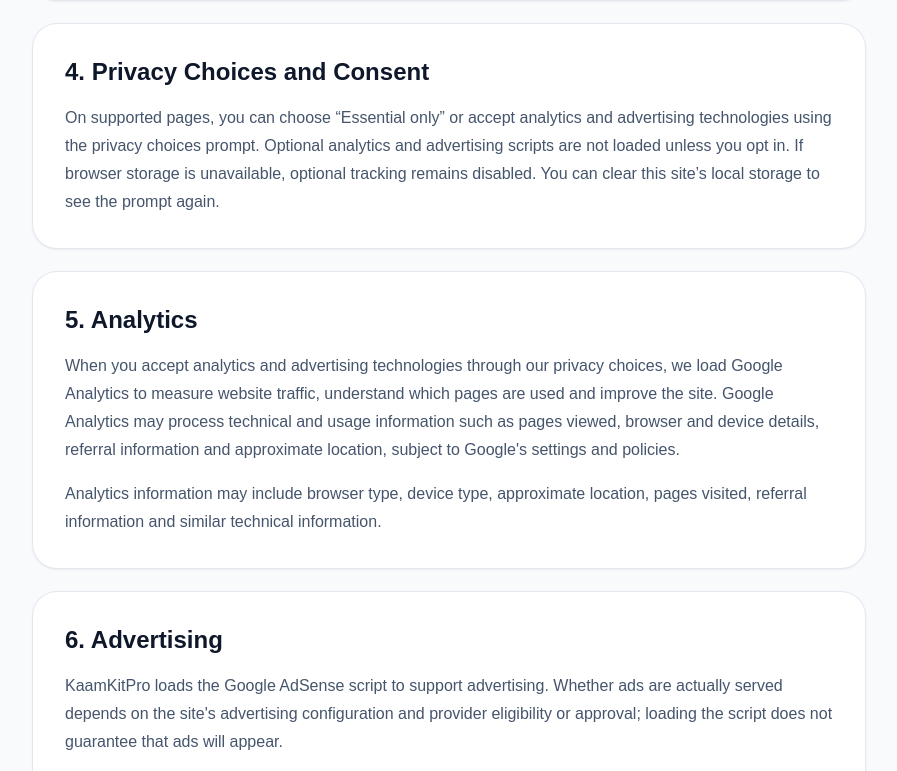
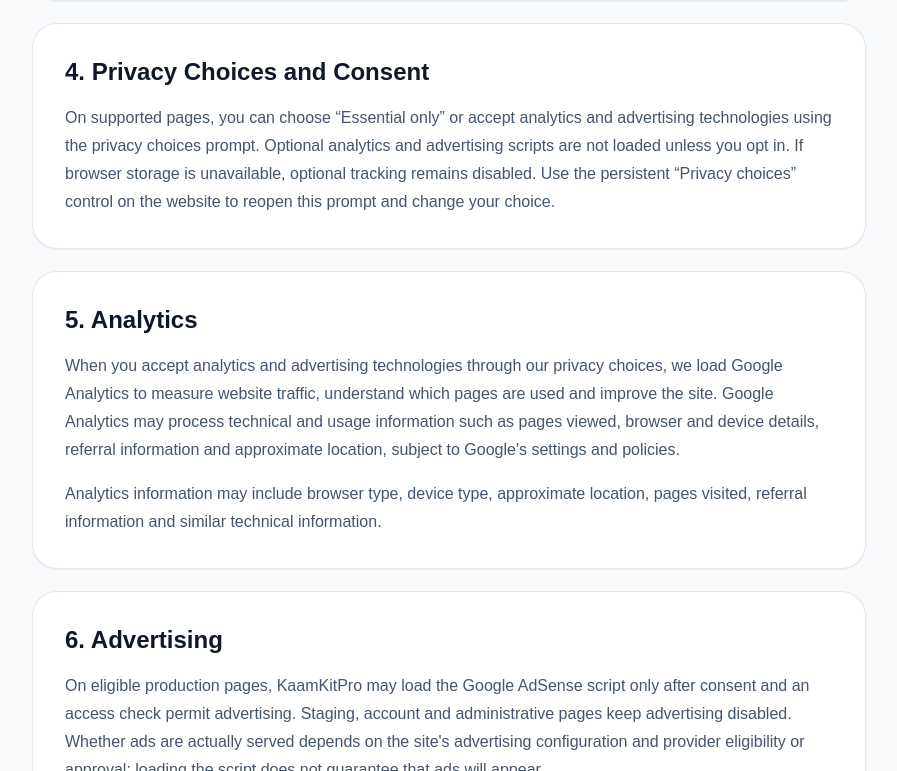
Before and after one commit to WellProSoftware/kaamkitpro, a Next.js app: page /privacy-policy in a window 1280 px wide. Shown: the part 1329-2100 px from the top of the page, without its empty margins (191-1088 px from the left). Built offline with nearby package versions, Linux system fonts and the light colour scheme.

Commit message:
[deploy-staging] privacy: clarify consent controls and ad gating disclosure

```diff
--- a/src/app/privacy-policy/page.tsx
+++ b/src/app/privacy-policy/page.tsx
@@ -112,8 +112,8 @@ export default function PrivacyPolicyPage() {
               analytics and advertising technologies using the privacy choices
               prompt. Optional analytics and advertising scripts are not loaded
               unless you opt in. If browser storage is unavailable, optional
-              tracking remains disabled. You can clear this site’s local storage
-              to see the prompt again.
+              tracking remains disabled. Use the persistent “Privacy choices”
+              control on the website to reopen this prompt and change your choice.
             </p>
           </section>
 
@@ -143,11 +143,12 @@ export default function PrivacyPolicyPage() {
             </h2>
 
             <p className="mt-4 leading-7 text-slate-600">
-              KaamKitPro loads the Google AdSense script to support
-              advertising. Whether ads are actually served depends on the
-              site&apos;s advertising configuration and provider eligibility or
-              approval; loading the script does not guarantee that ads will
-              appear.
+              On eligible production pages, KaamKitPro may load the Google AdSense
+              script only after consent and an access check permit advertising.
+              Staging, account and administrative pages keep advertising disabled.
+              Whether ads are actually served depends on the site&apos;s advertising
+              configuration and provider eligibility or approval; loading the
+              script does not guarantee that ads will appear.
             </p>
 
             <p className="mt-4 leading-7 text-slate-600">
```
